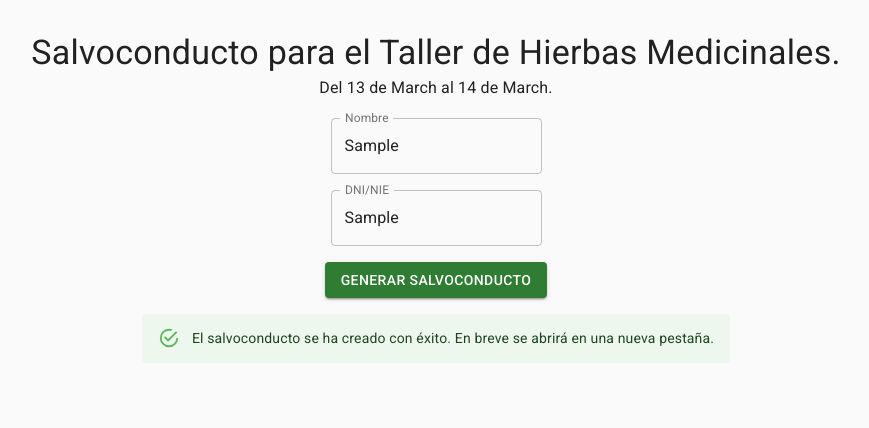
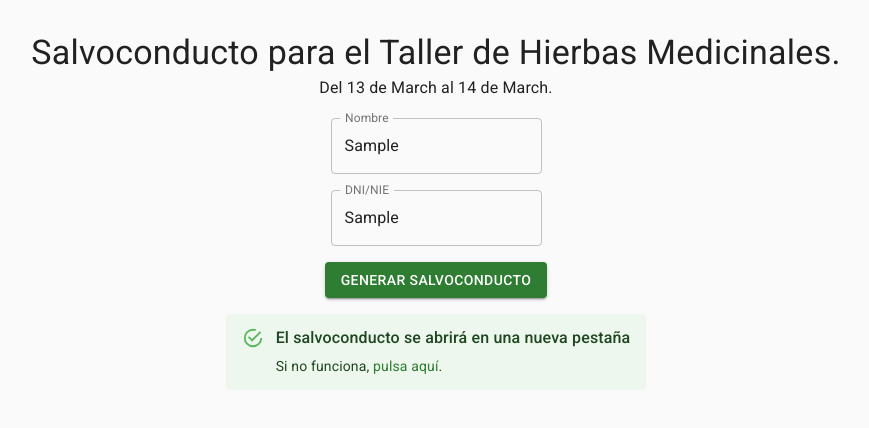
Before and after one commit to DanielMateosLab/documentos-los-guindales, a Next.js app: page / in a window 1280 px wide. Both pictures are taken after typing "Sample", "Sample" into the empty fields and a click on the button "GENERAR SALVOCONDUCTO". Shown: the top 428 px of the page, without its empty margins (204-1073 px from the left). Built offline with nearby package versions, Linux system fonts and the light colour scheme.

Commit message:
The success alert has a link to open the pdf

```diff
--- a/pages/index.tsx
+++ b/pages/index.tsx
@@ -2,10 +2,11 @@ import {
   Button,
   Collapse,
   Container,
+  Link,
   makeStyles,
   Typography,
 } from "@material-ui/core"
-import { Alert } from "@material-ui/lab"
+import { Alert, AlertTitle } from "@material-ui/lab"
 import FormikTextInput from "client/components/FormikTextInput"
 import { Formik } from "formik"
 import moment from "moment"
@@ -41,7 +42,7 @@ export const identityDocumentLabel = "DNI/NIE"
 export const emailLabel = "Correo electrónico"
 export const submitButtonText = "Generar salvoconducto"
 export const successPdfGenerationMessage =
-  "El salvoconducto se ha creado con éxito. En breve se abrirá en una nueva pestaña."
+  "El salvoconducto se abrirá en una nueva pestaña"
 export const failPdfGenerationMessage =
   "Ha habido un problema generando el salvoconducto. Vuelve a intentarlo más tarde o contacta con Dani."
 
@@ -49,6 +50,7 @@ export default function Home() {
   const classes = useStyles()
   const [successMessage, setSuccessMessage] = useState<string | undefined>()
   const [errorMessage, setErrorMessage] = useState<string | undefined>()
+  const [pathname, setPathname] = useState<string | undefined>()
   const router = useRouter()
 
   return (
@@ -70,14 +72,16 @@ export default function Home() {
           setSuccessMessage(undefined)
           setErrorMessage(undefined)
 
-          const pathname = getPathname(
+          const newPathname = getPathname(
             {
               name: values.name,
               identityDocument: values.identityDocument,
             },
             "pdf"
           )
-          window.open(pathname, "_blank")
+          setPathname(newPathname)
+
+          window.open(newPathname, "_blank")
 
           setSuccessMessage(successPdfGenerationMessage)
           setSubmitting(false)
@@ -121,7 +125,14 @@ export default function Home() {
             </div>
             <Collapse in={!!successMessage}>
               <div className={classes.formElement}>
-                <Alert severity="success"> {successMessage} </Alert>
+                <Alert severity="success">
+                  <AlertTitle>{successMessage}</AlertTitle>
+                  Si no funciona,{" "}
+                  <Link href={pathname} target="_blank">
+                    pulsa aquí
+                  </Link>
+                  .
+                </Alert>
               </div>
             </Collapse>
             <Collapse in={!!errorMessage}>
```
Also changed, not shown: 1 other file (tests, documents, lock files or other folders).
